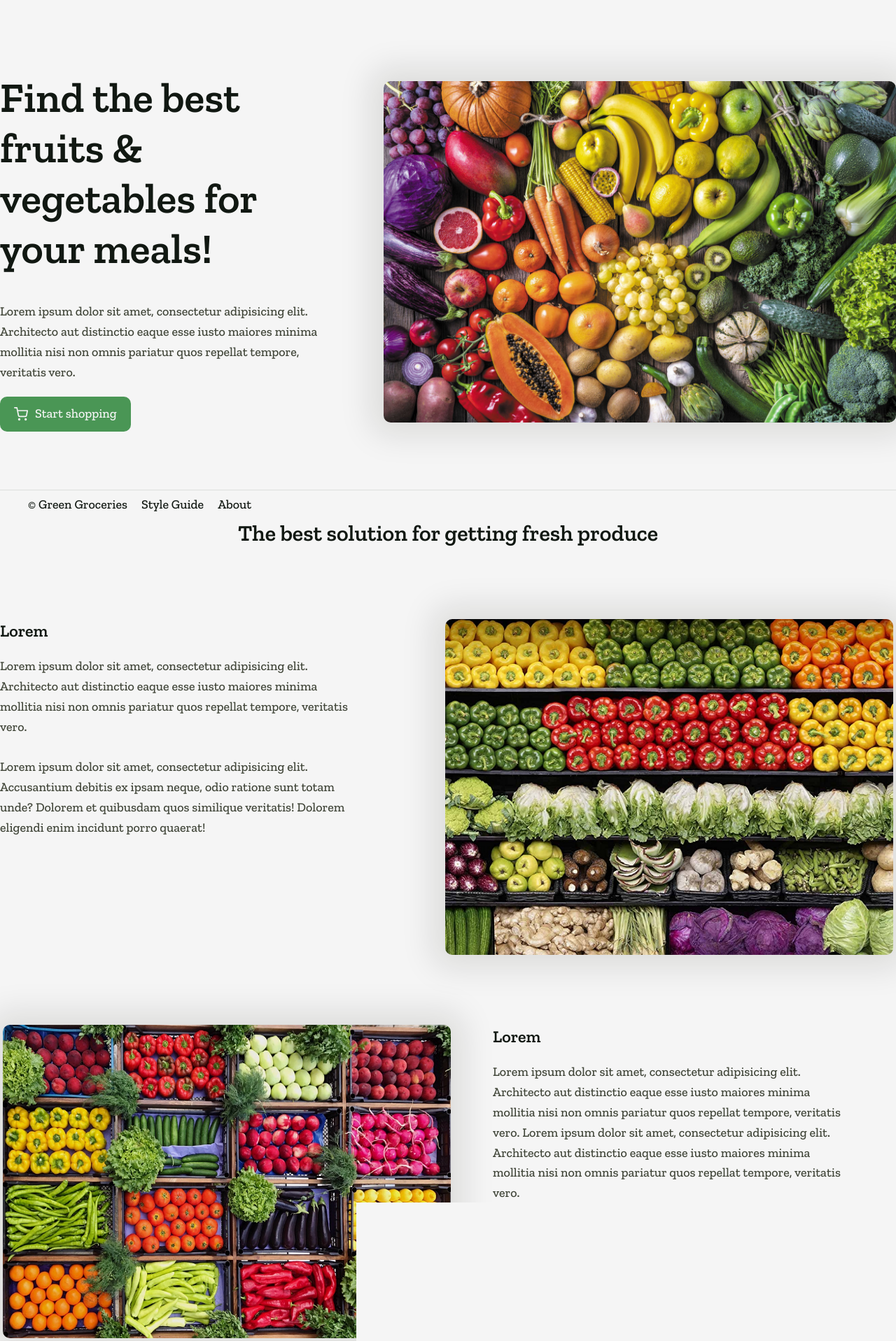
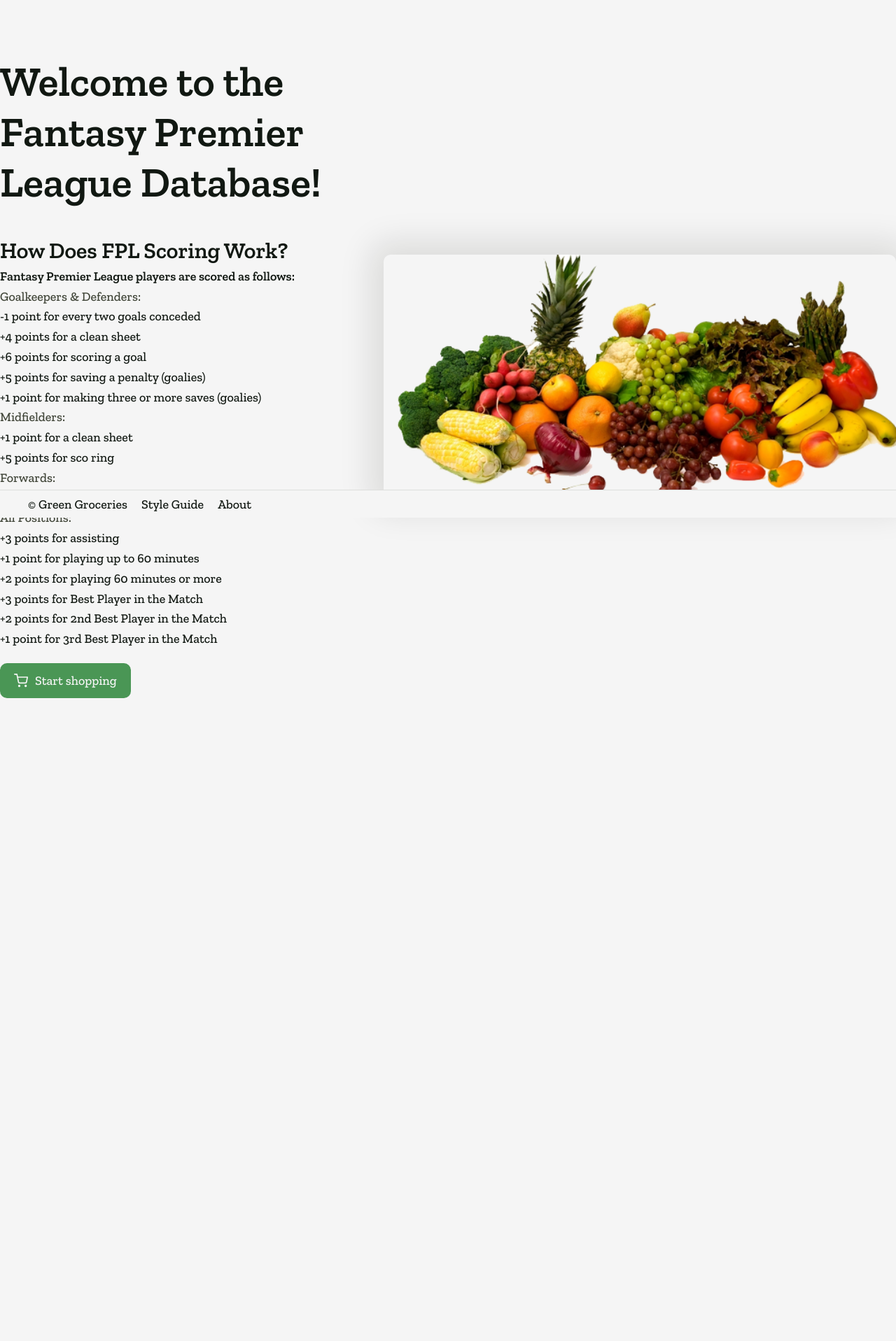
Before and after one commit to MakkerW/DSFantasyProject, a Flask app: page / in a window 1280 px wide. Shown: the part 60-1977 px from the top of the page at 70% size. After the commit the page ends 1058 px from the top, so only its background shows below. Run offline with Flask 2, Linux system fonts and the light colour scheme; parts of the project's set-up code (start-up, migrations or seed data) failed here and were passed over.

Commit message:
Front page

```diff
--- a/GreenGroceries/GreenGroceries/GreenGroceries/static/css/home.css
+++ b/GreenGroceries/GreenGroceries/GreenGroceries/static/css/home.css
@@ -1,5 +1,6 @@
 .home {
     margin-top: var(--margin-lg);
+    margin-bottom: 500  px;
 }
 
 .home__hero {
--- a/GreenGroceries/GreenGroceries/GreenGroceries/templates/pages/home.html
+++ b/GreenGroceries/GreenGroceries/GreenGroceries/templates/pages/home.html
@@ -1,3 +1,4 @@
+
 {% extends 'base.html' %}
 {% from "components/macros.html" import cta_button %}
 
@@ -11,114 +12,48 @@
         <section class="home__hero">
             <div class="hero__left">
                 <h1>
-                    Find the best fruits & vegetables for your meals!
+                    Welcome to the Fantasy Premier League Database!
                 </h1>
-                <p>
-                    Lorem ipsum dolor sit amet, consectetur adipisicing elit. Architecto aut distinctio eaque esse iusto
-                    maiores minima mollitia nisi non omnis pariatur quos repellat tempore, veritatis vero.
-                </p>
+                <div class="az bf">
+                    <h2 id="how-does-fpl-scoring-work">How Does FPL Scoring Work?</h2>
+                    <p><b>Fantasy Premier League players are scored as follows:</b></p>
+                    <p>Goalkeepers & Defenders:</p>
+                    <ul>
+                        <li>-1 point for every two goals conceded</li>
+                        <li>+4 points for a clean sheet</li>
+                        <li>+6 points for scoring a goal</li>
+                        <li>+5 points for saving a penalty (goalies)</li>
+                        <li>+1 point for making three or more saves (goalies)</li>
+                    </ul>
+                    <p>Midfielders:</p>
+                    <ul>
+                        <li>+1 point for a clean sheet</li>
+                        <li>+5 points for sco   ring</li>
+                    </ul>
+                    <p>Forwards:</p>
+                    <ul>
+                        <li>+4 points for scoring</li>
+                    </ul>
+                    <p>All Positions:</p>
+                    <ul>
+                        <li>+3 points for assisting</li>
+                        <li>+1 point for playing up to 60 minutes</li>
+                        <li>+2 points for playing 60 minutes or more</li>
+                        <li>+3 points for Best Player in the Match</li>
+                        <li>+2 points for 2nd Best Player in the Match</li>
+                        <li>+1 point for 3rd Best Player in the Match</li>
+                    </ul>
+                </div>
 
                 {{ cta_button('btn--large') }}
 
             </div>
             <div class="hero__right">
-                <img src="{{ url_for('static', filename='images/hero.jpg') }}" alt="hero" class="hero__img">
-            </div>
-        </section>
-
-        <section class="home__info">
-            <h2 class="home__title">
-                The best solution for getting fresh produce
-            </h2>
-            <div>
-                <div class="info__text">
-                    <h3>Lorem</h3>
-                    <p>
-                        Lorem ipsum dolor sit amet, consectetur adipisicing elit. Architecto aut distinctio eaque esse
-                        iusto
-                        maiores minima mollitia nisi non omnis pariatur quos repellat tempore, veritatis vero.
-                        <br><br>
-                        Lorem ipsum dolor sit amet, consectetur adipisicing elit. Accusantium debitis ex ipsam neque,
-                        odio ratione sunt totam unde? Dolorem et quibusdam quos similique veritatis! Dolorem eligendi
-                        enim incidunt porro quaerat!
-
-                    </p>
-                </div>
-                <img src="{{ url_for('static', filename='images/produce1.jpg') }}" alt="produce">
-            </div>
-            <div>
-                <div class="info__text">
-                    <h3>Lorem</h3>
-                    <p>
-                        Lorem ipsum dolor sit amet, consectetur adipisicing elit. Architecto aut distinctio eaque esse
-                        iusto
-                        maiores minima mollitia nisi non omnis pariatur quos repellat tempore, veritatis vero.
-                        Lorem ipsum dolor sit amet, consectetur adipisicing elit. Architecto aut distinctio eaque esse
-                        iusto
-                        maiores minima mollitia nisi non omnis pariatur quos repellat tempore, veritatis vero.
-                        <br><br>
-
-                        Lorem ipsum dolor sit amet, consectetur adipisicing elit. Architecto aut distinctio eaque esse
-                        iusto
-                        maiores minima mollitia nisi non omnis pariatur quos repellat tempore, veritatis vero.
-                        Lorem ipsum dolor sit amet, consectetur adipisicing elit. Accusamus, dolorum.
-
-                    </p>
-                </div>
-                <img src="{{ url_for('static', filename='images/produce2.jpg') }}" alt="produce">
-            </div>
-            <div>
-                <div class="info__text">
-                    <h3>Lorem</h3>
-                    <p>
-                        Lorem ipsum dolor sit amet, consectetur adipisicing elit. Architecto aut distinctio eaque esse
-                        iusto
-                        maiores minima mollitia nisi non omnis pariatur quos repellat tempore, veritatis vero.
-                        Lorem ipsum dolor sit amet, consectetur adipisicing elit. Architecto aut distinctio eaque esse
-                        iusto
-                        maiores minima mollitia nisi non omnis pariatur quos repellat tempore, veritatis vero.
-                        Lorem ipsum dolor sit amet, consectetur adipisicing elit. Architecto aut distinctio eaque esse
-                        iusto
-                        maiores minima mollitia nisi non omnis pariatur quos repellat tempore, veritatis vero.
-                        <br>
-
-                        Lorem ipsum dolor sit amet, consectetur adipisicing elit. Architecto aut distinctio eaque esse
-                        iusto
-                        maiores minima mollitia nisi non omnis pariatur quos repellat tempore, veritatis vero.
-
-                    </p>
-                </div>
-                <img src="{{ url_for('static', filename='images/produce3.jpg') }}" alt="produce">
-            </div>
-
-            <h2 class="home__title">
-                Come shop with us
-            </h2>
-            <div>
-                <div class="info__text">
-                    <h3>Lorem</h3>
-                    <p>
-                        Lorem ipsum dolor sit amet, consectetur adipisicing elit. Architecto aut distinctio eaque esse
-                        iusto
-                        maiores minima mollitia nisi non omnis pariatur quos repellat tempore, veritatis vero.
-                        Lorem ipsum dolor sit amet, consectetur adipisicing elit. Architecto aut distinctio eaque esse
-                        iusto
-                        maiores minima mollitia nisi non omnis pariatur quos repellat tempore, veritatis vero.
-                        Lorem ipsum dolor sit amet, consectetur adipisicing elit. Architecto aut distinctio eaque esse
-                        iusto
-                        maiores minima mollitia nisi non omnis pariatur quos repellat tempore, veritatis vero.
-                        <br>
-
-                        Lorem ipsum dolor sit amet, consectetur adipisicing elit. Architecto aut distinctio eaque esse
-                        iusto
-                        maiores minima mollitia nisi non omnis pariatur quos repellat tempore, veritatis vero.
-
-                    </p>
-
-                    {{ cta_button('btn--large') }}
-                </div>
-                <img src="{{ url_for('static', filename='images/produce4.jpg') }}" alt="produce">
+                <img src="{{ url_for('static', filename='images/hero.png') }}" alt="hero" class="hero__img">
             </div>
         </section>
     </div>
+    <section>
+
+    </section>
 {% endblock %}
```
